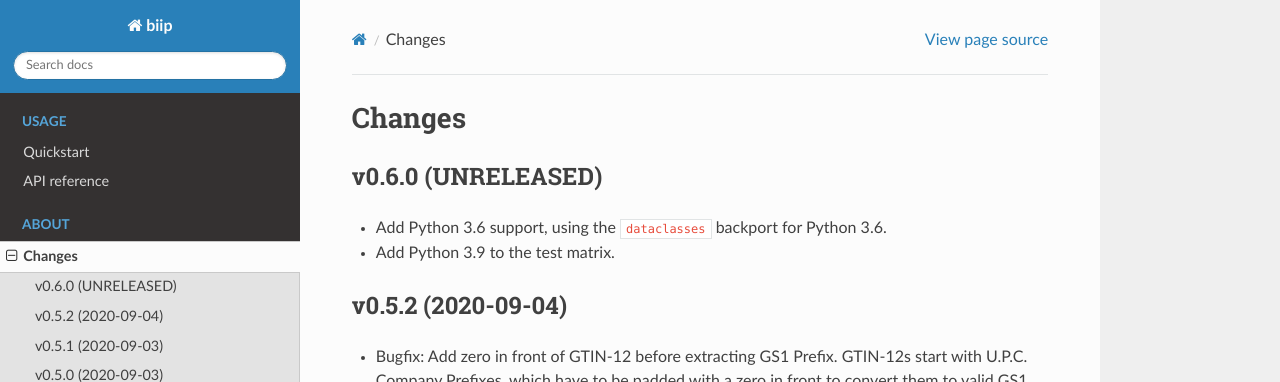
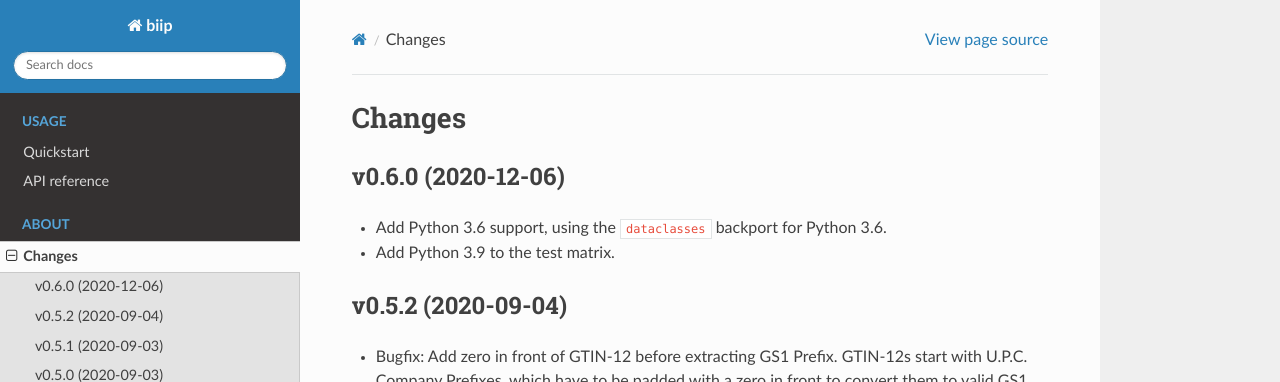
Before and after one commit to jodal/biip, a Sphinx documentation site: the page built from docs/changes.rst, in a window 1280 px wide and 900 px high. Shown: the top 382 px of the window. Built offline with Sphinx 7.4.7 and the Read the Docs theme 2.0.0, drawn with Linux system fonts in a browser that asks for light colours.

Commit message:
Release v0.6.0

```diff
--- a/docs/changes.rst
+++ b/docs/changes.rst
@@ -2,7 +2,7 @@
 Changes
 =======
 
-v0.6.0 (UNRELEASED)
+v0.6.0 (2020-12-06)
 ===================
 
 - Add Python 3.6 support, using the ``dataclasses`` backport for Python 3.6.
--- a/pyproject.toml
+++ b/pyproject.toml
@@ -1,6 +1,6 @@
 [tool.poetry]
 name = "biip"
-version = "0.5.2"
+version = "0.6.0"
 description = "Biip interprets the data in barcodes."
 authors = ["Stein Magnus Jodal <stein.magnus@jodal.no>"]
 license = "Apache License, Version 2.0"
```
